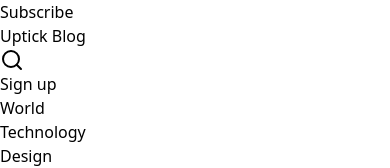
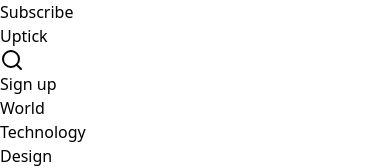
Before and after one commit to Perpy-del/uptick-react, a React (Vite) app: page / in a window 390 px wide. Shown: the top 168 px of the page. Built offline with nearby package versions, Linux system fonts and the light colour scheme; a web font is replaced by a local one.

Commit message:
style: :art: responsiveness of the nav bar

```diff
--- a/src/components/NavBar.tsx
+++ b/src/components/NavBar.tsx
@@ -8,7 +8,7 @@
     <div className="px-5 md:px-10 lg:px-20 pb-2">
       <div className="h-[70px] flex items-center justify-between">
         <a href="" className='text-[#6C757D] underline hover:text-[#6C757D]/80'>Subscribe</a>
-        <h1 className='font-serif text-4xl font-semibold'>Uptick Blog</h1>
+        <h1 className='font-serif text-2xl lg:text-4xl font-semibold'>Uptick</h1>
         <div className="flex items-center gap-3">
           <div className="cursor-pointer">
             <Search />
@@ -16,7 +16,7 @@
           <Button>Sign up</Button>
         </div>
       </div>
-      <div className="h-11 border-t border-b flex items-center justify-between mb-5">
+      <div className="h-11 border-t border-b flex items-center gap-3 md:gap-0 md:justify-between mb-5 overflow-scroll md:overflow-auto">
         {categoriesData.map((category, index) => (
           <h3 key={index}>{category}</h3>
         ))}
```
